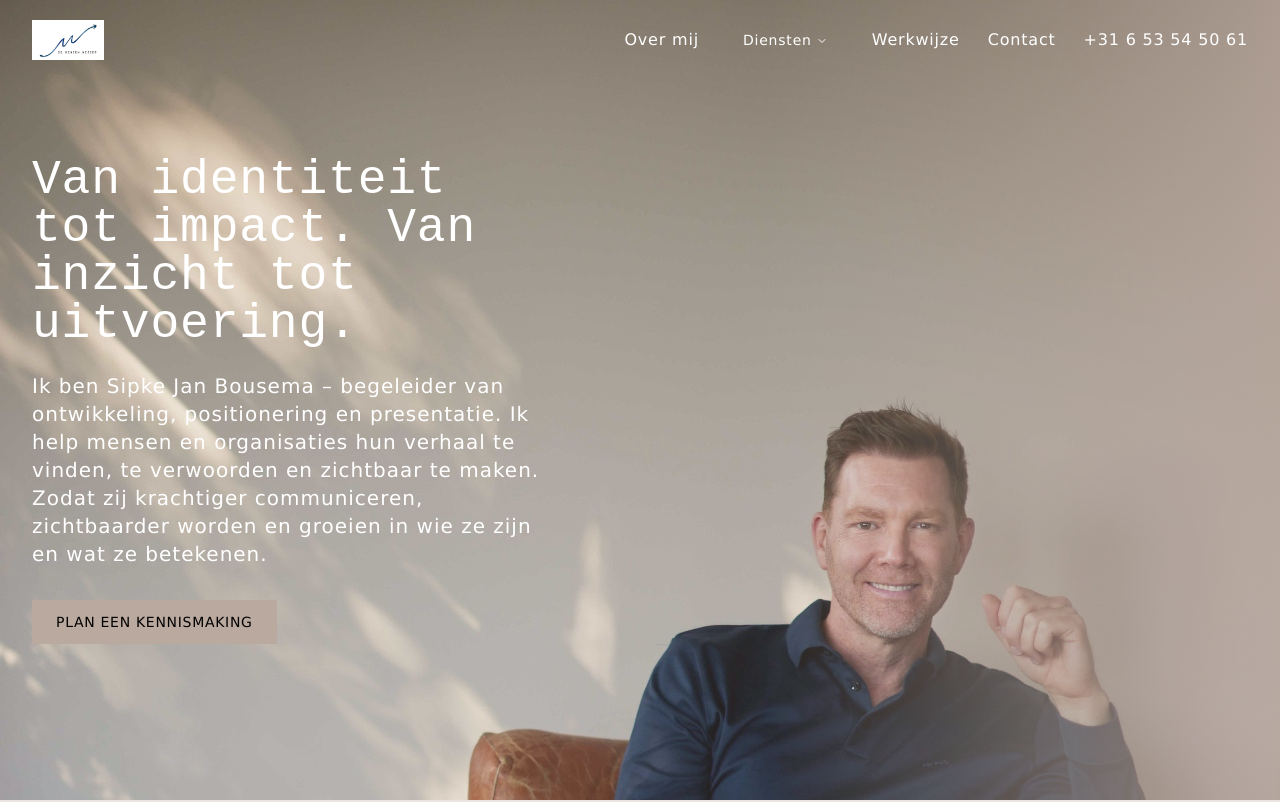
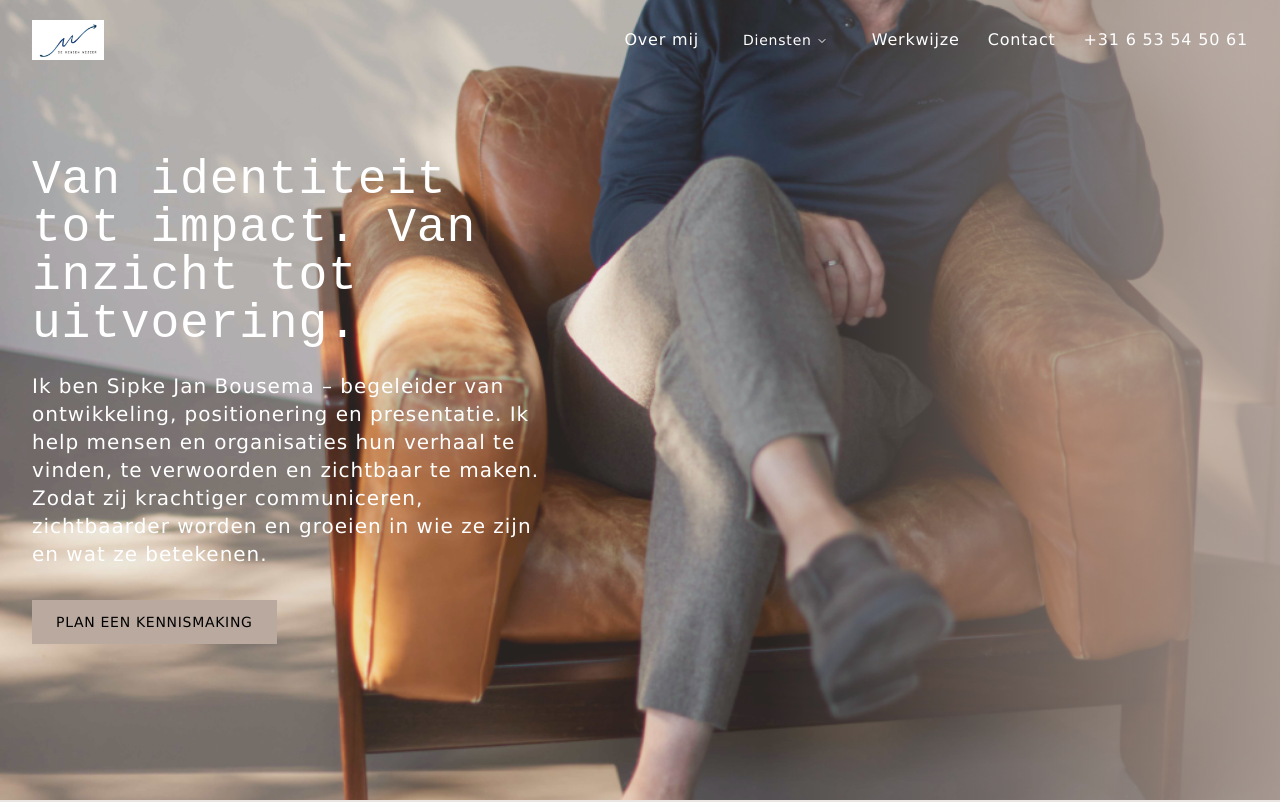
Before and after one commit to accounts-sbo/MensenWijzerProject, a React (Vite) app: page / in a window 1280 px wide. Shown: the top 802 px of the page. Built offline with nearby package versions, Linux system fonts and the light colour scheme; a web font is replaced by a local one.

Commit message:
Replace hero image
Replaced the hero image with a new image.

```diff
--- a/src/components/Hero.tsx
+++ b/src/components/Hero.tsx
@@ -6,9 +6,9 @@ const Hero = () => {
     <section className="relative h-screen w-full bg-mensen-beige overflow-hidden">
       <div className="absolute inset-0">
         <img
-          src="/lovable-uploads/7f204317-c015-449b-a03a-ee02ebaed039.png"
+          src="/lovable-uploads/94488efa-2f4d-4bac-ab6d-f2f60c17547a.png"
           alt="Sipke Jan Bousema"
-          className="w-full h-full object-cover object-top opacity-80"
+          className="w-full h-full object-cover object-center opacity-80"
         />
         <div className="hero-gradient"></div>
       </div>
```
Also changed, not shown: public/lovable-uploads/94488efa-2f4d-4bac-ab6d-f2f60c17547a.png (added).
